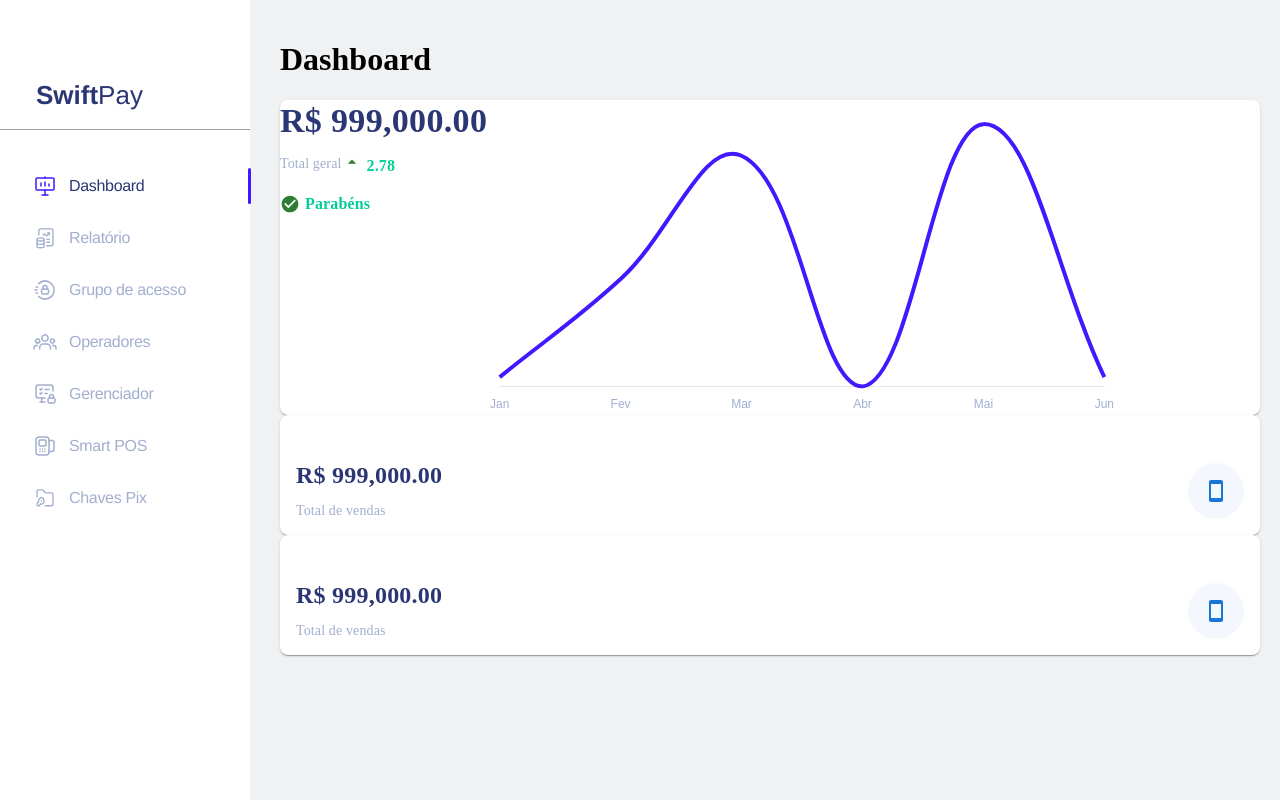
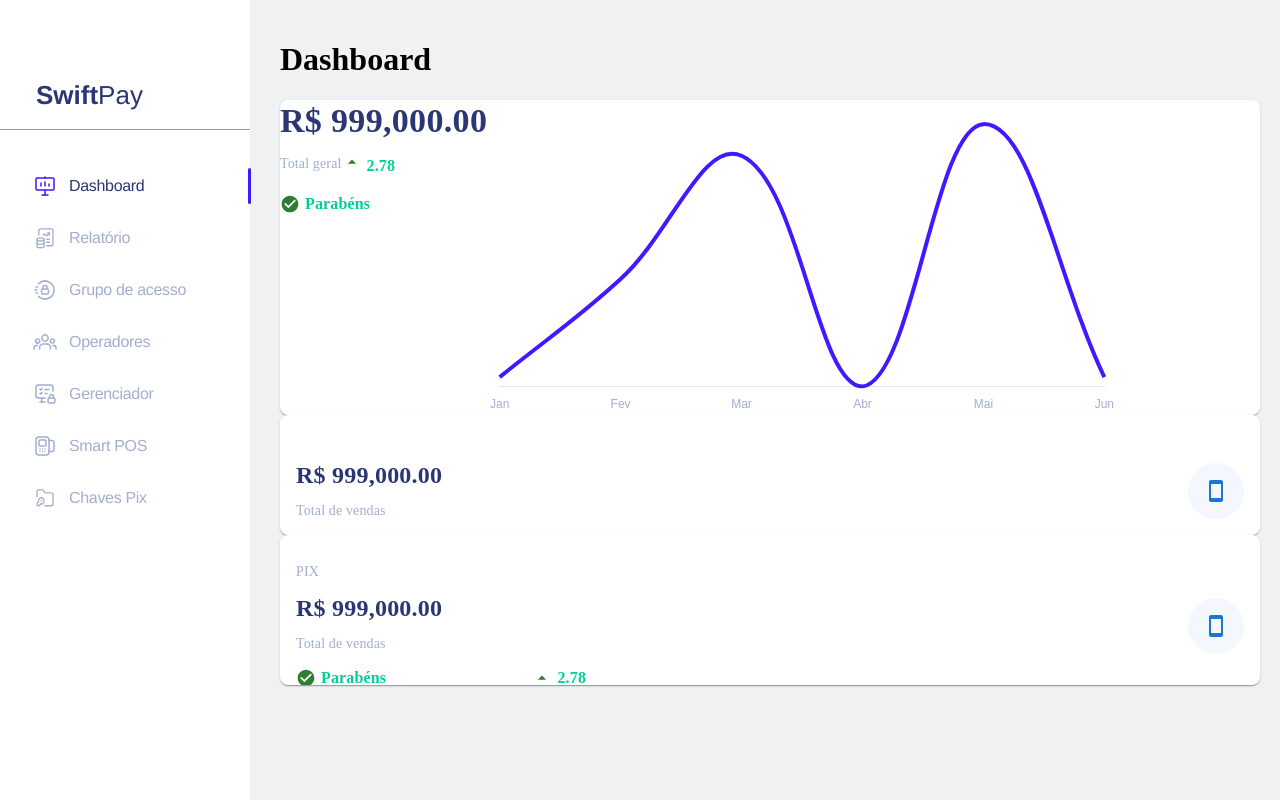
Before and after one commit to isaelsilva1039/raaca-front, a Next.js app: page /dashboard in a window 1280 px wide. Built offline with nearby package versions, Linux system fonts and the light colour scheme; grey boxes are pictures that could not be loaded.

Commit message:
criacao componente cartao generico indicador

```diff
--- a/src/app/dashboard/page.tsx
+++ b/src/app/dashboard/page.tsx
@@ -6,6 +6,7 @@ import { LineChartProps } from "@/core/ui/componentes/grafico-linha/LineChartPro
 import Options from "@/core/ui/componentes/grafico-linha/options";
 import SmartphoneIcon from "@mui/icons-material/Smartphone";
 import CartaoGenericoProps from "@/core/ui/componentes/cartao-generico/CartaoGenericoProps";
+import { CartaoGenericoComIndicador } from "@/core/ui/componentes/cartao-generico-indicador/cartao-generico-indicador";
 
 
 export default function Dashboard() {
@@ -80,7 +81,7 @@ export default function Dashboard() {
       <h1>Dashboard</h1>
       <GraficoLinha {...props} />
       <CartaoGenerico {...cartaoGenericoProps} />
-      <CartaoGenerico {...cartaoGenericoProps} />
+      <CartaoGenericoComIndicador {...cartaoGenericoProps} />
     </main>
   )
 }
--- /dev/null
+++ b/src/core/ui/componentes/cartao-generico-indicador/CartaoGenericoComIndicadorProps.tsx
@@ -0,0 +1,5 @@
+export default interface CartaoGenericoComIndicadorProps {
+    valor: string,
+    descritivo: string,
+    icone: any,
+}
--- /dev/null
+++ b/src/core/ui/componentes/cartao-generico-indicador/cartao-generico-indicador.tsx
@@ -0,0 +1,111 @@
+import { Avatar, Box, Card, CardContent, Stack, SvgIcon, Typography } from "@mui/material";
+import CartaoGenericoComIndicadorProps from "./CartaoGenericoComIndicadorProps";
+
+import CheckCircleIcon from "@mui/icons-material/CheckCircle";
+import ArrowDropUpIcon from '@mui/icons-material/ArrowDropUp';
+
+export const CartaoGenericoComIndicador = (props: CartaoGenericoComIndicadorProps) => {
+  const Icon = props.icone;
+  return (
+    <Card sx={{
+      height: "150px",
+      borderRadius: '8px'
+    }}>
+      <CardContent
+        sx={{
+          display: "flex",
+          flexDirection: "column",
+          height: "100%",
+          justifyContent: "center"
+        }}
+      >
+        <Stack alignItems="center" direction="row" justifyContent="space-between" spacing={3}>
+          <Stack spacing={1}>
+            <Typography
+              sx={{
+                fontFamily: "DM Sans",
+                fontWeight: "500",
+                fontSize: "14px",
+                lineHeight: "24px",
+                letterSpacing: "-2%",
+                color: "#A3AED0",
+              }}
+            >
+              PIX
+            </Typography>
+
+            <Typography
+              sx={{
+                fontFamily: "DM Sans",
+                fontWeight: "700",
+                fontSize: "24px",
+                lineHeight: "32px",
+                letterSpacing: "-2%",
+                color: "#2B3674",
+              }}
+            >
+              {props.valor}
+            </Typography>
+            <Typography
+              sx={{
+                fontFamily: "DM Sans",
+                fontWeight: "500",
+                fontSize: "14px",
+                lineHeight: "24px",
+                letterSpacing: "-2%",
+                color: "#A3AED0",
+              }}
+            >
+              {props.descritivo}
+            </Typography>
+
+            <Box sx={{ display: 'flex', alignItems: 'center', justifyContent: 'space-between', width: '100%' }}>
+              <Box sx={{ display: 'flex', alignItems: 'center' }}>
+                <CheckCircleIcon fontSize={'small'} color={'success'} sx={{ mr: '5px' }} />
+                <Typography
+                  sx={{
+                    fontFamily: "DM Sans",
+                    fontWeight: "700",
+                    fontSize: "16px",
+                    lineHeight: "28px",
+                    letterSpacing: "-2%",
+                    color: "#05CD99",
+                  }}
+                >
+                  Parabéns
+                </Typography>
+              </Box>
+              <Box sx={{ display: 'flex', alignItems: 'center', ml: '100%' }}>
+                <ArrowDropUpIcon fontSize={'small'} color={'success'} sx={{ mr: '5px' }} />
+                <Typography
+                  sx={{
+                    fontFamily: "DM Sans",
+                    fontWeight: "700",
+                    fontSize: "16px",
+                    lineHeight: "28px",
+                    letterSpacing: "-2%",
+                    color: "#05CD99",
+                  }}
+                >
+                  2.78
+                </Typography>
+              </Box>
+            </Box>
+
+          </Stack>
+          <Avatar
+            sx={{
+              backgroundColor: "#F4F7FE",
+              height: 56,
+              width: 56,
+            }}
+          >
+            <SvgIcon>
+              <Icon color="primary" />
+            </SvgIcon>
+          </Avatar>
+        </Stack>
+      </CardContent>
+    </Card>
+  );
+};
```
